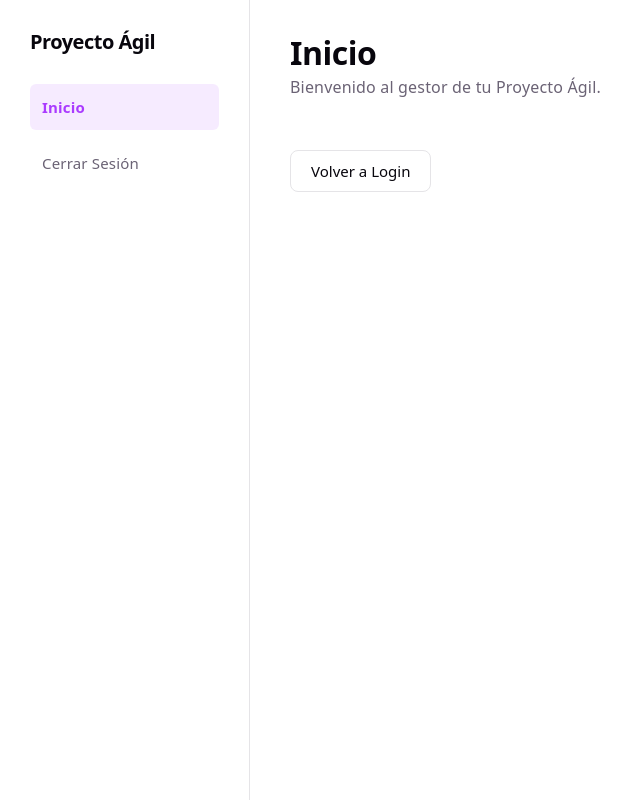
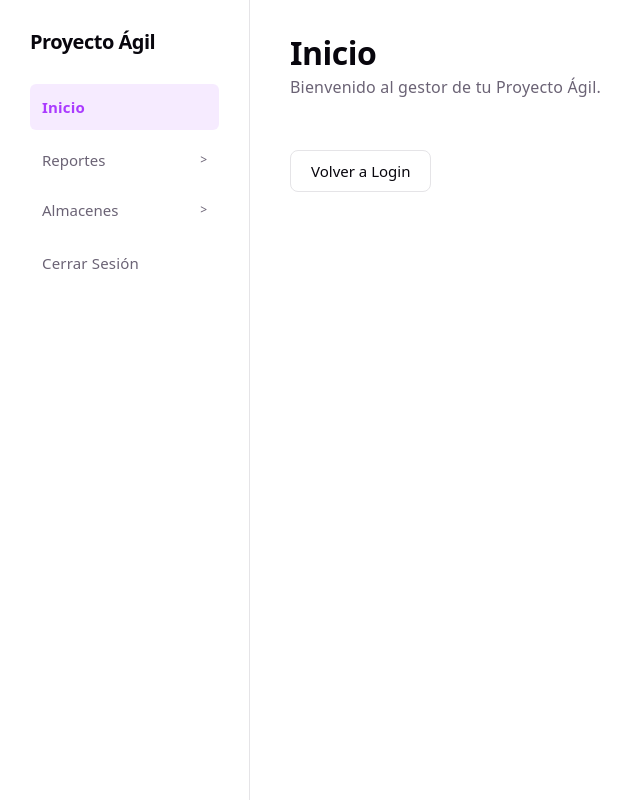
Before and after one commit to MauricioRoMenacho/proyecto_agil, a React (Vite) app: page /home in a window 1280 px wide. Shown: the whole page, without its empty margins (0-640 px from the left). Built offline with nearby package versions, Linux system fonts and the light colour scheme; no server answers.

Commit message:
Lista de sildebar
mejora de vista y del layout

```diff
--- a/src/App.jsx
+++ b/src/App.jsx
@@ -1,5 +1,5 @@
 import { useEffect } from 'react';
-import { BrowserRouter } from 'react-router'; // Importamos el BrowserRouter aquí
+import { BrowserRouter } from 'react-router-dom';
 import './App.css';
 import { AppRoutes } from './router/index.jsx'; // Importamos el componente de rutas
 
--- a/src/components/layout/Layout.jsx
+++ b/src/components/layout/Layout.jsx
@@ -1,8 +1,13 @@
-import React from 'react';
-import { NavLink } from 'react-router-dom';
+import React, { useState } from 'react';
+import { NavLink, useLocation, Outlet } from 'react-router-dom';
 import './layout.css';
 
-const Layout = ({ children }) => {
+const Layout = () => {
+
+    const location = useLocation();
+
+    const [reportesOpen, setReportesOpen] = useState(location.pathname.startsWith('/reportes'));
+    const [almacenesOpen, setAlmacenesOpen] = useState(location.pathname.startsWith('/almacenes'));
     return (
         <div className="layout-container">
             <aside className="layout-sidebar">
@@ -13,13 +18,54 @@ const Layout = ({ children }) => {
                     <NavLink to="/home" className={({ isActive }) => isActive ? "nav-link active" : "nav-link"}>
                         Inicio
                     </NavLink>
+
+
+                    <div className="submenu-container">
+                        <button
+                            onClick={() => setReportesOpen(!reportesOpen)}
+                            className={`nav-link submenu-trigger ${location.pathname.startsWith('/reportes') ? 'active' : ''}`}
+                        >
+                            Reportes
+                            <span className={`arrow-icon ${reportesOpen ? 'open' : ''}`}>&gt;</span>
+                        </button>
+
+                        <div className={`submenu-items ${reportesOpen ? 'show' : ''}`}>
+                            <NavLink to="/reportes/general" className={({ isActive }) => isActive ? "sub-nav-link active" : "sub-nav-link"}>
+                                Estadísticas Generales
+                            </NavLink>
+                            <NavLink to="/reportes/historial" className={({ isActive }) => isActive ? "sub-nav-link active" : "sub-nav-link"}>
+                                Historial de Cambios
+                            </NavLink>
+                        </div>
+                    </div>
+
+                    <div className="submenu-container">
+                        <button
+                            onClick={() => setAlmacenesOpen(!almacenesOpen)}
+                            className={`nav-link submenu-trigger ${location.pathname.startsWith('/almacenes') ? 'active' : ''}`}
+                        >
+                            Almacenes
+                            <span className={`arrow-icon ${almacenesOpen ? 'open' : ''}`}>&gt;</span>
+                        </button>
+
+                        <div className={`submenu-items ${almacenesOpen ? 'show' : ''}`}>
+                            <NavLink to="/almacenes/stock" className={({ isActive }) => isActive ? "sub-nav-link active" : "sub-nav-link"}>
+                                Stock de Activos
+                            </NavLink>
+                            <NavLink to="/almacenes/categorias" className={({ isActive }) => isActive ? "sub-nav-link active" : "sub-nav-link"}>
+                                Categorías
+                            </NavLink>
+                        </div>
+                    </div>
+
+
                     <NavLink to="/login" className={({ isActive }) => isActive ? "nav-link active" : "nav-link"}>
                         Cerrar Sesión
                     </NavLink>
                 </nav>
             </aside>
             <main className="layout-content">
-                {children}
+                <Outlet />
             </main>
         </div>
     );
--- a/src/components/layout/layout.css
+++ b/src/components/layout/layout.css
@@ -53,6 +53,66 @@
   font-weight: 600;
 }
 
+/* Submenu Styles */
+.submenu-container {
+  display: flex;
+  flex-direction: column;
+}
+
+.submenu-trigger {
+  display: flex;
+  justify-content: space-between;
+  align-items: center;
+  width: 100%;
+  background: none;
+  border: none;
+  cursor: pointer;
+  text-align: left;
+  font-family: inherit;
+}
+
+.arrow-icon {
+  font-size: 12px;
+  transition: transform 0.2s ease;
+  display: inline-block;
+}
+
+.arrow-icon.open {
+  transform: rotate(90deg);
+}
+
+.submenu-items {
+  display: none;
+  flex-direction: column;
+  gap: 6px;
+  padding-left: 15px;
+  margin-top: 5px;
+}
+
+.submenu-items.show {
+  display: flex;
+}
+
+.sub-nav-link {
+  color: var(--text);
+  text-decoration: none;
+  font-size: 14px;
+  padding: 8px 12px;
+  border-radius: 6px;
+  transition: all 0.2s ease;
+}
+
+.sub-nav-link:hover {
+  background-color: var(--border);
+  color: var(--text-h);
+}
+
+.sub-nav-link.active {
+  background-color: var(--accent-bg);
+  color: var(--accent);
+  font-weight: 600;
+}
+
 .layout-content {
   flex: 1;
   background-color: var(--bg);
--- a/src/pages/home/home.jsx
+++ b/src/pages/home/home.jsx
@@ -1,6 +1,5 @@
 import { useEffect } from "react";
 import { useNavigate } from "react-router-dom";
-import Layout from "../../components/layout/Layout.jsx";
 import "./home.css";
 
 const Home = () => {
@@ -15,7 +14,6 @@ const Home = () => {
     }, []);
 
     return (
-        <Layout>
         <div className="home-container">
             <header className="home-header">
                 <h1>Inicio</h1>
@@ -29,7 +27,6 @@ const Home = () => {
                 </button>
             </div>
         </div>
-        </Layout>
     );
 };
 
--- a/src/router/index.jsx
+++ b/src/router/index.jsx
@@ -1,13 +1,27 @@
-import { Routes, Route } from "react-router"; // Quitamos BrowserRouter de aquí
+import { Routes, Route, Navigate } from "react-router-dom";
 import Login from "../pages/login/index.jsx";
 import Home from "../pages/home/home.jsx";
+import Layout from "../components/layout/Layout.jsx";
 
 // Lo declaramos con mayúscula inicial como un componente de React real
 export const AppRoutes = () => {
     return (
         <Routes>
+            {/* Ruta de Login sin Layout */}
             <Route path="/login" element={<Login />} />
-            <Route path="/home" element={<Home />} />
+
+            {/* Rutas con Layout */}
+            <Route path="/" element={<Layout />}>
+                <Route index element={<Navigate to="/home" replace />} />
+                <Route path="home" element={<Home />} />
+                <Route path="reportes/general" element={<div style={{ padding: '20px' }}><h2>Estadísticas Generales</h2><p>Contenido de Estadísticas Generales en desarrollo.</p></div>} />
+                <Route path="reportes/historial" element={<div style={{ padding: '20px' }}><h2>Historial de Cambios</h2><p>Contenido de Historial de Cambios en desarrollo.</p></div>} />
+                <Route path="almacenes/stock" element={<div style={{ padding: '20px' }}><h2>Stock de Activos</h2><p>Contenido de Stock de Activos en desarrollo.</p></div>} />
+                <Route path="almacenes/categorias" element={<div style={{ padding: '20px' }}><h2>Categorías</h2><p>Contenido de Categorías en desarrollo.</p></div>} />
+            </Route>
+
+            {/* Redirección por defecto */}
+            <Route path="*" element={<Navigate to="/login" replace />} />
         </Routes>
     );
 };
```
Also changed, not shown: src/pages/almacenes/almacenes.css (added), src/pages/almacenes/almacenes.jsx (added). Lines whose indentation alone changed are shown as unchanged.
